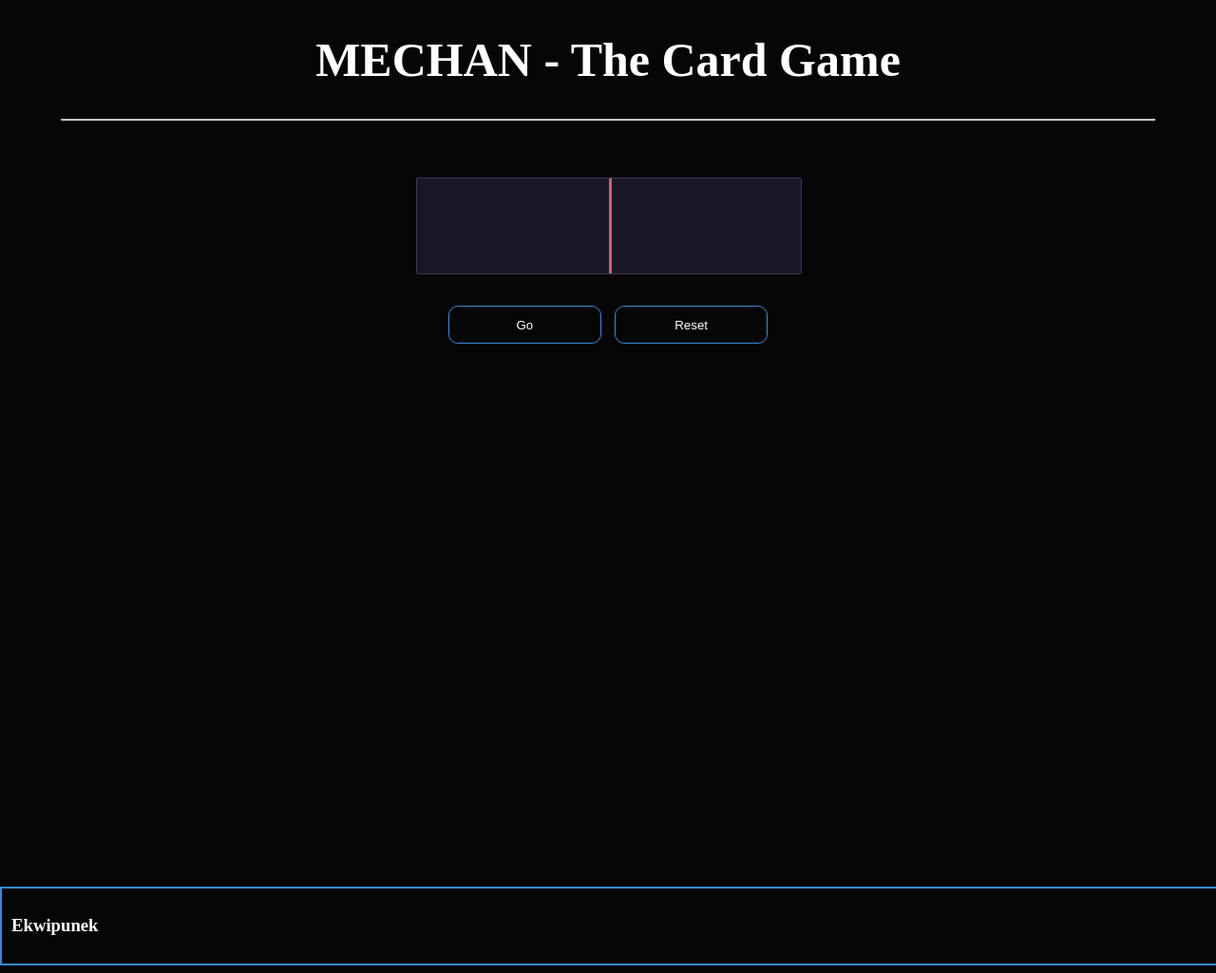
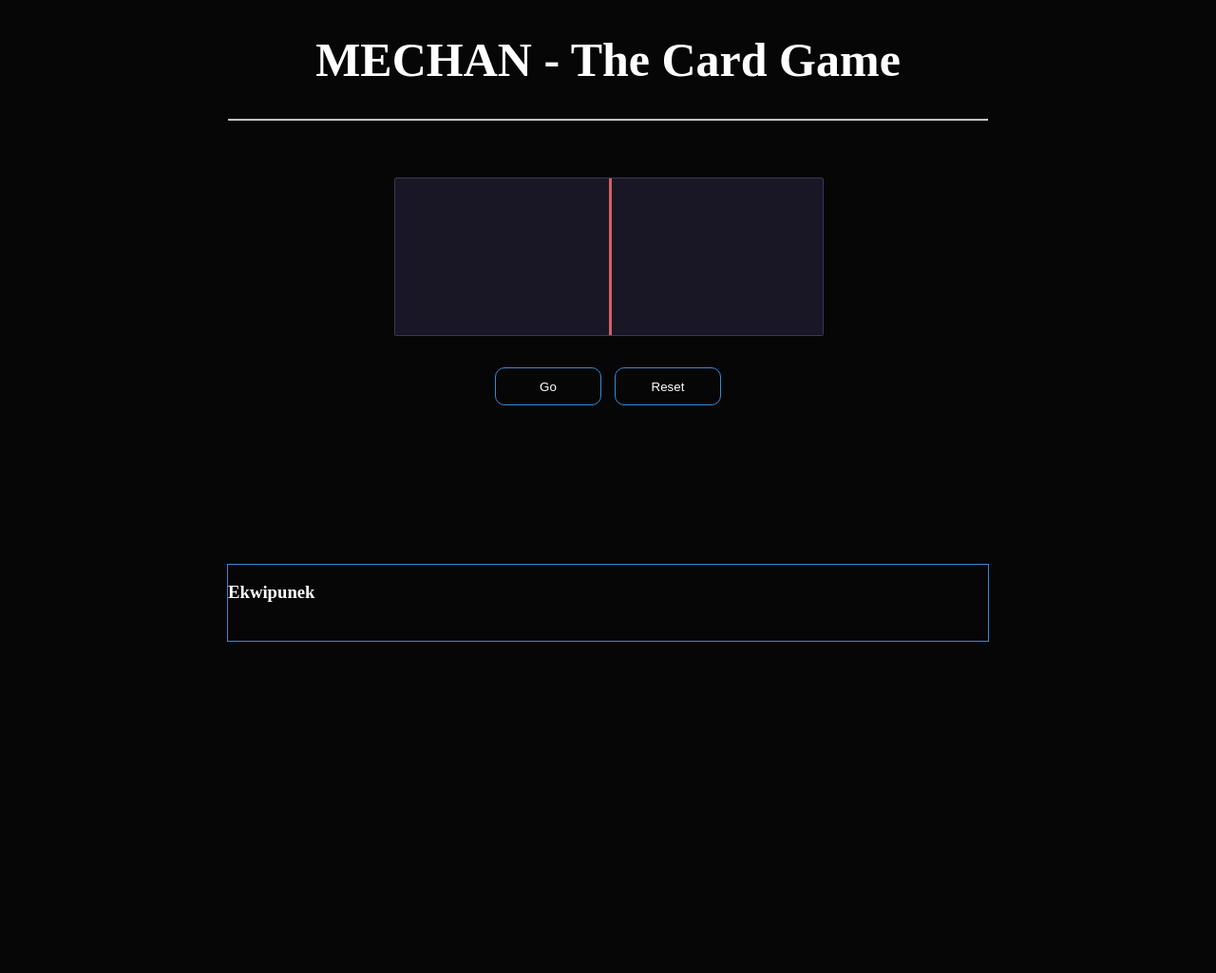
Before and after one commit to KondyKox/graboga.pl, a PHP site: page /HTML/draw.html in a window 1280 px wide. Shown: the whole page at 95% size. After the commit the page ends 676 px from the top, so only its background shows below. Run offline with PHP 8.4, Linux system fonts and the light colour scheme.

Commit message:
Update style.css

```diff
--- a/CSS/style.css
+++ b/CSS/style.css
@@ -9,8 +9,8 @@
 /** IDs **/
 
 #container {
-    width: 90%;
-    height: 900px;
+    width: 100vh;
+    height: 70vh;
 }
 
 #header {
@@ -35,7 +35,6 @@
 }
 
 #main {
-    text-align: center;
     width: 70%;
     height: 70%;
     margin-top: 5%;
@@ -56,30 +55,14 @@
 
 #inventory {
 	margin: 0 auto;
-	width: 100%;
-	padding: 10px;
+	width: 100vh;
 	height: auto;
 	border: 2px solid #398AD7;
-    transition: all .3s ease-in-out;
 }
 #inventory > .item {
-	float: none;
+	float: left;
 	cursor: pointer;
 	margin: 4px 2px 0.5px 2px;
-}
-#inventory > .item:hover {
-    width: 150px;
-    height: 150px;
-	background-size: 90%;
-	background-color: #182a38;
-}
-#inventory > .item:active {
-	height: 83px;
-	width: 80px;
-	position: relative;
-	top: -2px;
-	border: 2px solid #356d27;
-	border-bottom: 4px solid #356d27;
 }
 
 /** Classes **/
@@ -117,38 +100,29 @@
 }
 
 .raffle-roller {
-    height: 100px;
+    height: 165px;
     position: relative;
     margin: 60px auto 30px auto;
-    width: 50%;
+    width: 450px;
 }
+
 .raffle-roller-holder {
     position: absolute;
     top: 0;
     left: 0;
     right: 0;
     bottom: 0;
-    height: 100px;
+    height: 165px;
     width: 100%;
-}
-.raffle-roller-holder {
     overflow: hidden;
     border-radius: 2px;
 	border: 1px solid #3c3759;
 }
-.raffle-roller-holder {
-    position: absolute;
-    top: 0;
-    left: 0;
-    right: 0;
-    bottom: 0;
-    height: 100px;
-    width: 100%;
-}
+
 .raffle-roller-container {
     width: 9999999999999999999px;
     max-width: 999999999999999999px;
-    height: 100px;
+    height: 165px;
     background: #191726;
     margin-left: 0;
     transition: all 8s cubic-bezier(.08,.6,0,1);
@@ -163,12 +137,11 @@
 	left: 50%;
 	background: #d16266;
 }
-
 .item {
 	display: inline-block;
 	margin: 4px 0px 0.5px 5px;
     width: 85px;
-	height: 88px;
+	height: 151px;
 	border: 1px solid #70677c;
 	background: #14202b;
 	background-size: 100%;
@@ -178,7 +151,12 @@
 .class_red_item {
 	border-bottom: 4px solid #4e4beb;
 }
-
+img {
+	width: 300px;
+    height: 300px;
+	border: 0;
+	vertical-align: middle;
+}
 .winning-item {
 	border: 2px solid #66b233;
 	position: relative;
@@ -187,11 +165,6 @@
 }
 
 /** Tags **/
-
-img {
-    width: 300px;
-    height: 300px;
-}
 
 a {
     text-decoration: none;
@@ -204,3 +177,21 @@ h1:hover {
     cursor: pointer;
     color: #398AD7;
 }
+#inventory {
+    border-style: solid;
+    border-width: 1px;
+    display: block;
+    width: 100vh;
+    height: 10vh;
+}
+#inventory > .item {
+    display: none;
+}
+
+#inventory:hover {
+    height: 25vh;
+    overflow-y: scroll;
+}
+#inventory:hover > .item {
+    display: block;
+}
```
